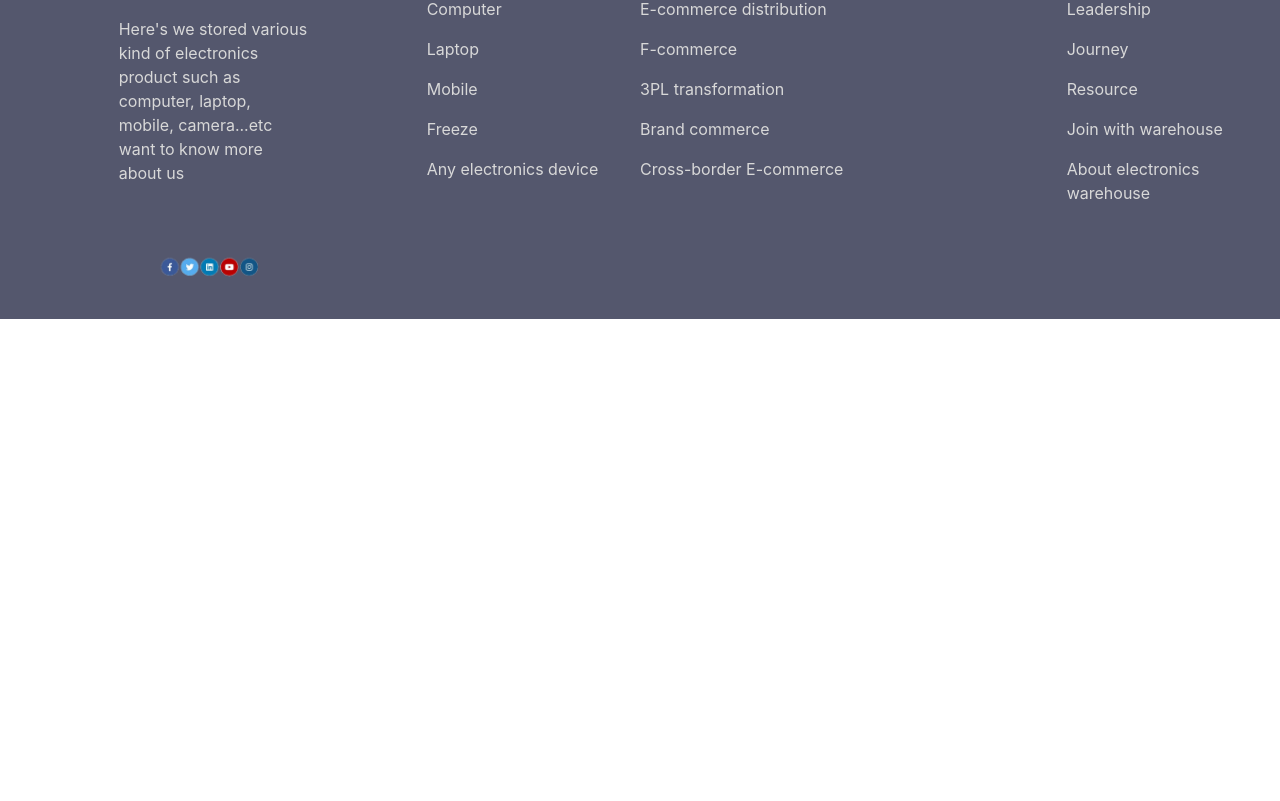
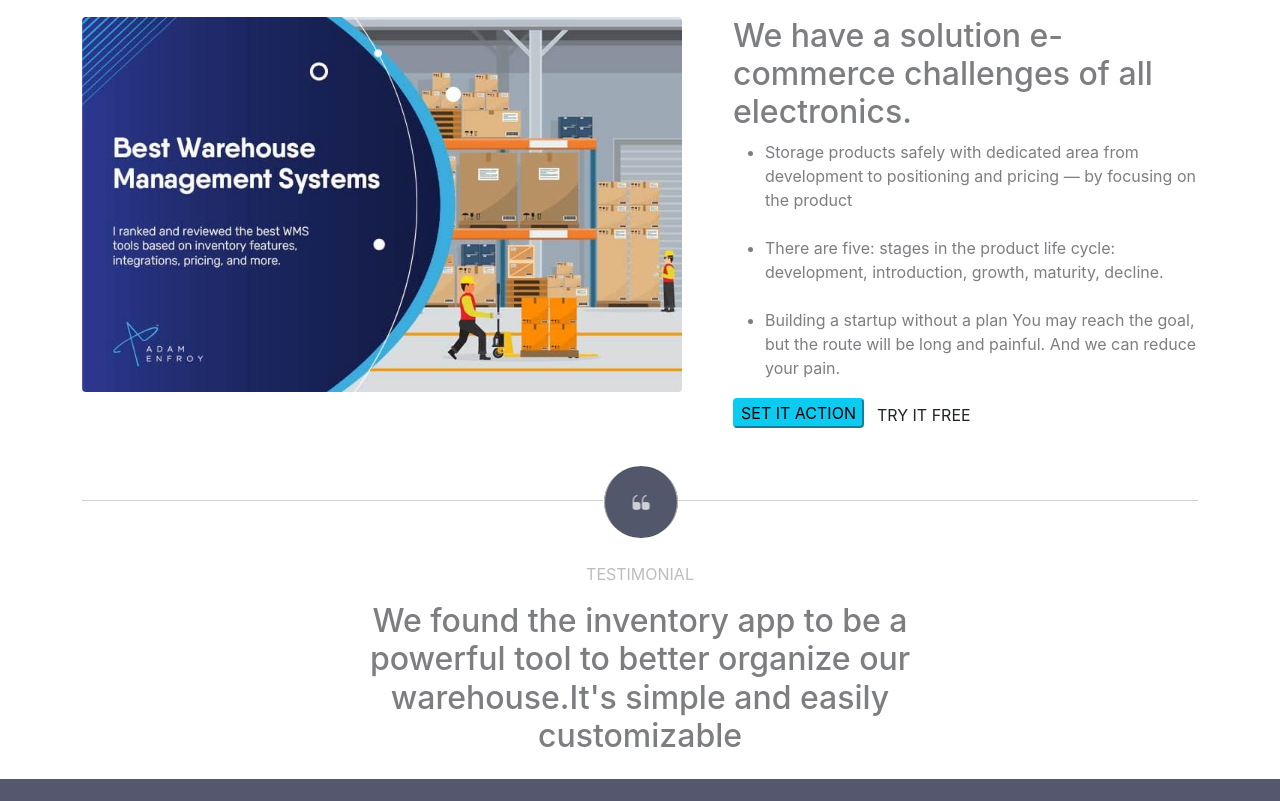
Before and after one commit to MD-Jubayer-Khan/Warehouse-management-client-side, a React (Create React App) app: page / in a window 1280 px wide. Shown: the part 1799-2600 px from the top of the page. Before the commit the page ends 2118 px from the top, so only its background shows below. Built offline with nearby package versions, Linux system fonts and the light colour scheme.

Commit message:
create two extra section

```diff
--- /dev/null
+++ b/src/Pages/ExtraSection1/ExtraSection1.css
@@ -0,0 +1,6 @@
+.section-one{
+    display: flex;
+    flex-wrap: wrap;
+    color: #7d7e81;
+    margin-bottom: 30px;
+}
--- /dev/null
+++ b/src/Pages/ExtraSection1/ExtraSection1.js
@@ -0,0 +1,32 @@
+import React from 'react';
+import img from './img/Warehouse-Management-System.jpg';
+import './ExtraSection1.css'
+
+const ExtraSection1 = () => {
+    return (
+        <div className='container section-one'>
+          <div className='col-md-7'>
+              <img className='img-fluid mt-4 rounded'
+                src={img}
+                height="800"
+                width="600"
+                 alt="" />
+
+          </div>
+          <div className='col-md-5 mt-4'>
+              <h2>We have a solution e-commerce challenges of all electronics.</h2>
+              <ul>
+                <li>Storage products safely with dedicated area from development to positioning and pricing — by focusing on the product</li><br />
+                <li>There are five: stages in the product life cycle: development, introduction, growth, maturity, decline.</li><br />
+                <li>Building a startup without a plan You may reach the goal, but the route will be long and painful. And we can reduce your pain.</li>
+              </ul>
+              <div>
+                <button className='btn-info rounded'>SET IT ACTION</button>
+                <div className="btn">TRY IT FREE</div>
+              </div>
+          </div>
+        </div>
+    );
+};
+
+export default ExtraSection1;
--- /dev/null
+++ b/src/Pages/ExtraSection2/ExtraSection2.js
@@ -0,0 +1,18 @@
+import React from 'react';
+import img from './img/warehousImg.png'
+
+const ExtraSection2 = () => {
+    return (
+        <div className='container section-two'>
+         <div className='d-flex align-items-center'>
+                <div style={{height:'1px', backgroundColor:'lightGray'}} className="w-50"></div>
+                <img src={img} alt="images" />
+                <div style={{height:'1px', backgroundColor:'lightGray'}} className="w-50"></div>
+            </div>
+            <p className='text-center mt-4' style={{color:'#bcbdc0'}}>TESTIMONIAL</p>
+            <h2 className='w-50 mx-auto text-center mb-4' style={{color: '#7d7e81'}}>We found the inventory app to be a powerful tool to better organize our warehouse.It's simple and easily customizable </h2>
+      </div>
+    );
+};
+
+export default ExtraSection2;
--- a/src/component/Home/Home/Home.js
+++ b/src/component/Home/Home/Home.js
@@ -3,6 +3,8 @@ import Banner from '../Banner/Banner';
 import InventoryItems from '../InventoryItems/InventoryItems';
 import './Home.css';
 import Footer from '../../shared/Footer/Footer'
+import ExtraSection1 from '../../../Pages/ExtraSection1/ExtraSection1';
+import ExtraSection2 from '../../../Pages/ExtraSection2/ExtraSection2';
 
 const Home = () => {
     return (
@@ -12,6 +14,8 @@ const Home = () => {
                  <Banner></Banner>
                  <InventoryItems></InventoryItems>
             </div>
+            <ExtraSection1></ExtraSection1>
+            <ExtraSection2></ExtraSection2>
             <Footer></Footer>
         </div>
     );
--- a/src/component/Home/InventoryId/InventoryId.js
+++ b/src/component/Home/InventoryId/InventoryId.js
@@ -5,7 +5,7 @@ const InventoryId = () => {
     const {id} = useParams()
     return (
         <div>
-            <h2>This is {id}</h2>
+            <h2>This is {id.name}</h2>
         </div>
     );
 };
--- a/src/component/Home/InventoryItems/InventoryItems.css
+++ b/src/component/Home/InventoryItems/InventoryItems.css
@@ -1,5 +1,7 @@
 .inventory-item{
+    margin-bottom: 90px;
     width: 80%;
     margin-top: 150px;
     float: right;
+    box-shadow: 0px 5px 20px
 };
--- a/src/component/shared/Footer/Footer.js
+++ b/src/component/shared/Footer/Footer.js
@@ -20,7 +20,7 @@ const Footer = () => {
                      src={img}
                      width="300"
                      height="200"
-                     alt="React Bootstrap logo"
+                     alt="logo"
                   />
             </div>
             <div className='col-md-2 mt-4'>
@@ -29,9 +29,9 @@ const Footer = () => {
                <p>Laptop</p>
                <p>Mobile</p>
                <p>Freeze</p>
-               <p>Any electronics device</p>
+               <p>All electronics device</p>
             </div>
-            <div className='col-md-4 mt-4'>
+            <div className='col-md-4 mt-4 flex-wrap'>
                 <h2 className='mt-4'>Solution</h2>
                 <p>E-commerce distribution</p>
                 <p>F-commerce</p>
@@ -47,6 +47,7 @@ const Footer = () => {
                 <p>Join with warehouse</p>
                 <p>About electronics warehouse</p>
             </div>
+            <p className='mx-auto'><span> &copy; </span> All right reserved md jubayer khan</p>
         </div>
     );
 };
```
Also changed, not shown: src/Pages/ExtraSection1/img/Warehouse-Management-System.jpg (added), src/Pages/ExtraSection2/img/warehousImg.png (added).
